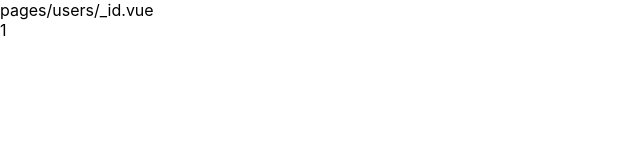
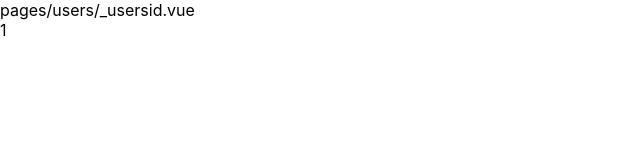
Before and after one commit to BoxPistols/nuxt-201121, a Nuxt app: page /users/1 in a window 1280 px wide. Shown: the top 160 px of the page, without its empty margins (0-640 px from the left). Built offline with nearby package versions, Linux system fonts and the light colour scheme.

Commit message:
set axios

```diff
--- a/nuxt.config.js
+++ b/nuxt.config.js
@@ -7,16 +7,16 @@ module.exports = {
     meta: [
       { charset: 'utf-8' },
       { name: 'viewport', content: 'width=device-width, initial-scale=1' },
-      { hid: 'description', name: 'description', content: 'Nuxt.js project' }
+      { hid: 'description', name: 'description', content: 'Nuxt.js project' },
     ],
-    link: [
-      { rel: 'icon', type: 'image/x-icon', href: '/favicon.ico' }
-    ]
+    link: [{ rel: 'icon', type: 'image/x-icon', href: '/favicon.ico' }],
   },
   /*
    ** Customize the progress bar color
    */
   loading: { color: '#3B8070' },
+  modules: ['@nuxtjs/axios'],
+  axios: {},
   /*
    ** Build configuration
    */
@@ -24,15 +24,15 @@ module.exports = {
     /*
      ** Run ESLint on save
      */
-    extend (config, { isDev, isClient }) {
+    extend(config, { isDev, isClient }) {
       if (isDev && isClient) {
         config.module.rules.push({
           enforce: 'pre',
           test: /\.(js|vue)$/,
           loader: 'eslint-loader',
-          exclude: /(node_modules)/
+          exclude: /(node_modules)/,
         })
       }
+    },
+  },
 }
-  }
-}
--- a/package.json
+++ b/package.json
@@ -13,6 +13,7 @@
     "precommit": "npm run lint"
   },
   "dependencies": {
+    "@nuxtjs/axios": "^5.12.2",
     "nuxt": "^2.0.0"
   },
   "devDependencies": {
--- a/pages/users/_id.vue
+++ b/pages/users/_usersid.vue
@@ -1,6 +1,6 @@
 <template>
   <div>
-    <p>pages/users/_id.vue</p>
+    <p>pages/users/_usersid.vue</p>
     <p>{{ userId }}</p>
   </div>
 </template>
@@ -13,7 +13,7 @@ export default {
        * ユーザーID は ルーターのパラーメータのID
        * /users/xxx のxxxを表示に返す
        */
-      userId: this.$route.params.id,
+      userId: this.$route.params.usersid,
     }
   },
 }
```
Also changed, not shown: 2 other files (tests, documents, lock files or other folders). Lines whose indentation alone changed are shown as unchanged.
